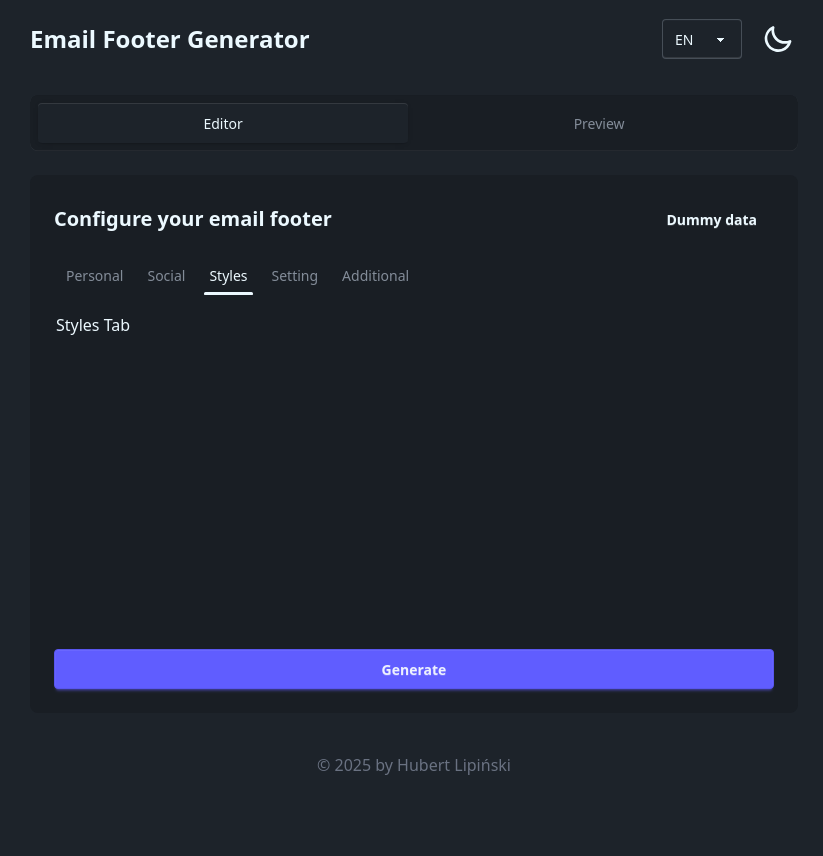
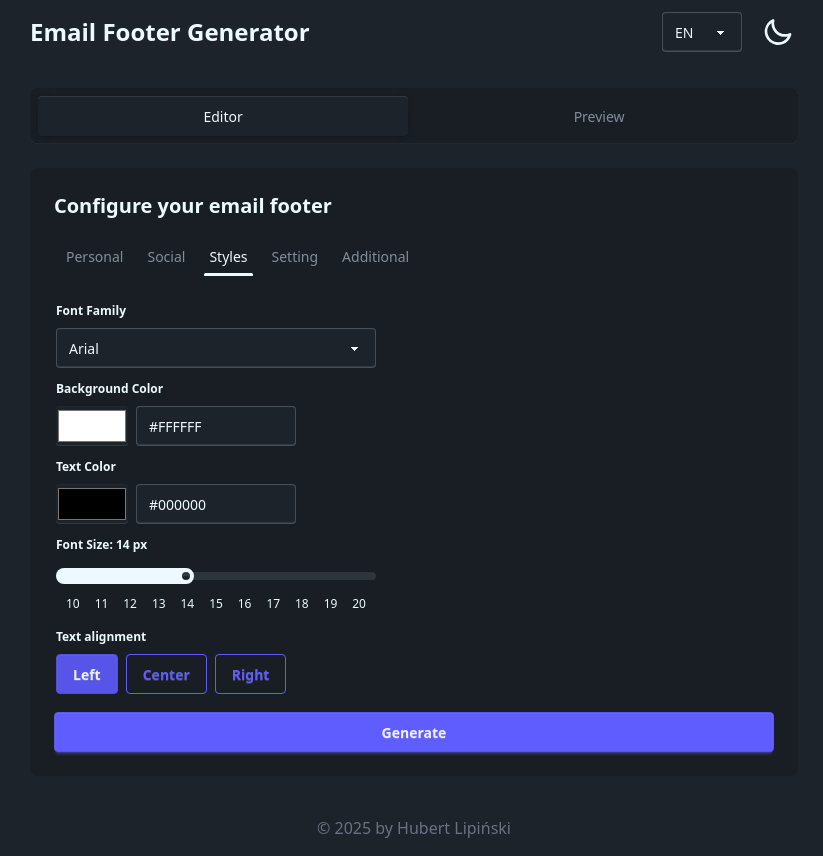
Before and after one commit to HubertLipinski/email-footer-generator, a Vue app: page / in a window 1280 px wide. Both pictures are taken after a click on the tab "Styles". Shown: the whole page, without its empty margins (226-1049 px from the left). Before the commit the page ends 800 px from the top, so only its background shows below. Built offline with nearby package versions, Linux system fonts and the light colour scheme; the HTML template or start-up script is replaced by a standard one.

Commit message:
feat: preview styles config

```diff
--- a/src/components/GeneratorForm.vue
+++ b/src/components/GeneratorForm.vue
@@ -3,13 +3,13 @@ import VTabs from '@/components/ui/vTabs.vue'
 import VTabContent from '@/components/ui/vTabContent.vue'
 import PersonalConfig from '@/components/configuration/PersonalConfig.vue'
 import SocialConfig from '@/components/configuration/SocialConfig.vue'
+import StyleConfig from '@/components/configuration/StyleConfig.vue'
 </script>
 
 <template>
   <div>
     <div class="flex justify-between mb-4 items-center">
       <h2 class="text-xl font-semibold">Configure your email footer</h2>
-      <a class="btn btn-ghost" @click="() => {}">Dummy data</a>
     </div>
 
     <VTabs>
@@ -19,12 +19,14 @@ import SocialConfig from '@/components/configuration/SocialConfig.vue'
       <VTabContent title="Social">
         <SocialConfig />
       </VTabContent>
-      <VTabContent title="Styles">Styles Tab</VTabContent>
+      <VTabContent title="Styles">
+        <StyleConfig />
+      </VTabContent>
       <VTabContent title="Setting">Setting Tab</VTabContent>
       <VTabContent title="Additional">Additional Tab</VTabContent>
     </VTabs>
 
-    <button class="btn btn-primary w-full mt-1" type="submit">Generate</button>
+    <button class="btn btn-primary w-full mt-3" type="submit">Generate</button>
   </div>
 </template>
 
--- /dev/null
+++ b/src/components/configuration/StyleConfig.vue
@@ -0,0 +1,85 @@
+<script setup lang="ts">
+import { ref } from 'vue'
+import { useConfiguratorStore } from '@/stores/configurator.ts'
+import { storeToRefs } from 'pinia'
+
+const fontOptions = ref([
+  'Arial',
+  'Helvetica',
+  'Tahoma',
+  'Verdana',
+  'Trebuchet MS',
+  'Geneva',
+  'Times New Roman',
+  'Georgia',
+  'Garamond',
+  'Courier New',
+  'Lucida Console',
+  'Monaco',
+])
+
+const alignOptions = ref(['left', 'center', 'right'])
+
+const store = useConfiguratorStore()
+const { styles } = storeToRefs(store)
+</script>
+
+<template>
+  <fieldset class="fieldset">
+    <legend class="fieldset-legend">Font Family</legend>
+    <select class="select" v-model="styles.fontFamily">
+      <option v-for="font in fontOptions" :key="font">{{ font }}</option>
+    </select>
+  </fieldset>
+
+  <fieldset class="fieldset">
+    <legend class="fieldset-legend">Background Color</legend>
+    <div class="inline-flex gap-2">
+      <input type="color" class="input flex-none max-w-18 p-0 m-0 border-0" v-model="styles.backgroundColor" />
+      <input type="text" class="input flex-none max-w-40" v-model="styles.backgroundColor" />
+    </div>
+  </fieldset>
+
+  <fieldset class="fieldset">
+    <legend class="fieldset-legend">Text Color</legend>
+    <div class="inline-flex gap-2">
+      <input type="color" class="input flex-none max-w-18 p-0 m-0 border-0" v-model="styles.textColor" />
+      <input type="text" class="input flex-none max-w-40" v-model="styles.textColor" />
+    </div>
+  </fieldset>
+
+  <fieldset class="fieldset">
+    <legend class="fieldset-legend">Font Size: {{ styles.fontSize }} px</legend>
+    <div class="w-full max-w-xs py-1">
+      <input type="range" min="10" max="20" class="range range-xs" step="1" v-model="styles.fontSize" />
+      <div class="flex justify-between px-2.5 mt-3 text-xs">
+        <span v-for="number in 11" :key="number">{{ 9 + number }}</span>
+      </div>
+    </div>
+  </fieldset>
+
+  <fieldset class="fieldset">
+    <legend class="fieldset-legend">Text alignment</legend>
+    <div class="flex items-start gap-2">
+      <div v-for="alignment in alignOptions" :key="`input-${alignment}`">
+        <label
+          class="btn btn-outline btn-primary"
+          :for="`alignment-${alignment}`"
+          :class="{ 'btn-active': styles.alignment === alignment }"
+        >
+          <span class="whitespace-nowrap capitalize">{{ alignment }}</span>
+        </label>
+        <input
+          type="radio"
+          name="alignment"
+          :id="`alignment-${alignment}`"
+          class="hidden"
+          :value="alignment"
+          v-model="styles.alignment"
+        />
+      </div>
+    </div>
+  </fieldset>
+</template>
+
+<style scoped></style>
--- a/src/components/templates/MinimalTemplate.vue
+++ b/src/components/templates/MinimalTemplate.vue
@@ -1,9 +1,18 @@
 <script setup lang="ts">
 import { useConfiguratorStore } from '@/stores/configurator.ts'
 import { storeToRefs } from 'pinia'
+import { reactive } from 'vue'
 
 const store = useConfiguratorStore()
-const { personal, social, config } = storeToRefs(store)
+const { personal, social, styles, config } = storeToRefs(store)
+
+const bodyStyles = reactive({
+  'font-family': `${styles.value.fontFamily}, sans-serif`,
+  'background-color': styles.value.backgroundColor,
+  'text-align': styles.value.alignment,
+  color: styles.value.textColor,
+  'font-size': `${styles.value.fontSize}px`,
+})
 </script>
 
 <template>
@@ -13,79 +22,79 @@ const { personal, social, config } = storeToRefs(store)
     cellspacing="0"
     cellpadding="0"
     border="0"
-    style="
-      background-color: #f8f9fa;
-      padding: 10px;
-      text-align: center;
-      border-top: 1px solid #ddd;
-      font-family: Arial, sans-serif;
-      /*max-width: 600px;*/
-      margin: auto;
-    "
+    style="padding: 10px; border-top: 1px solid #ddd; margin: auto"
+    :style="bodyStyles"
   >
     <tr>
       <td style="padding: 10px">
-        <table role="presentation" width="100%" cellspacing="0" cellpadding="0" border="0">
+        <table role="presentation" width="100%" cellspacing="0" cellpadding="0" border="0" :style="bodyStyles">
           <tr>
-            <td style="padding-bottom: 10px; font-size: 16px; font-weight: bold; text-align: center">
+            <td style="padding-bottom: 10px; font-weight: bold">
               {{ personal.name }}
             </td>
           </tr>
           <tr v-if="personal.position">
-            <td style="padding-bottom: 5px; font-size: 14px; text-align: center">{{ personal.position }}</td>
+            <td style="padding-bottom: 10px">{{ personal.position }}</td>
           </tr>
           <tr v-if="personal.email">
-            <td style="padding-bottom: 5px; text-align: center">
-              <a :href="`mailto:${personal.email}`" style="color: #007bff; text-decoration: none">
+            <td style="padding-bottom: 10px">
+              <a :href="`mailto:${personal.email}`" style="text-decoration: none">
                 {{ personal.email }}
               </a>
             </td>
           </tr>
           <tr v-if="personal.company">
-            <td style="padding-bottom: 5px; font-size: 14px; text-align: center">{{ personal.company }}</td>
+            <td style="padding-bottom: 10px">{{ personal.company }}</td>
           </tr>
           <tr v-if="personal.website">
             <td style="padding-bottom: 10px">
-              <a :href="personal.website" target="_blank" style="color: #007bff; text-decoration: none">
+              <a :href="personal.website" target="_blank" style="text-decoration: none">
                 {{ personal.website }}
               </a>
             </td>
           </tr>
           <tr v-if="config.socialMediaIcons">
             <td>
-              <table role="presentation" cellspacing="0" cellpadding="0" border="0" align="center" style="margin: auto">
+              <table
+                role="presentation"
+                cellspacing="0"
+                cellpadding="0"
+                border="0"
+                :align="styles.alignment"
+                style="margin: auto"
+              >
                 <tr>
-                  <td v-if="social.selected.includes('facebook') && social.facebook" style="padding: 0 10px">
+                  <td v-if="social.selected.includes('facebook') && social.facebook" style="padding-right: 10px">
                     <a :href="social.facebook" target="_blank" style="text-decoration: none"
                       ><img
-                        src="https://img.icons8.com/ios-filled/50/000000/facebook.png"
+                        src="https://api.iconify.design/mdi:facebook-box.svg?color=%231877F2"
                         alt="Facebook"
                         width="24"
                         height="24"
                     /></a>
                   </td>
-                  <td v-if="social.selected.includes('twitter') && social.twitter" style="padding: 0 10px">
+                  <td v-if="social.selected.includes('twitter') && social.twitter" style="padding-right: 10px">
                     <a :href="social.twitter" target="_blank" style="text-decoration: none"
                       ><img
-                        src="https://img.icons8.com/ios-filled/50/000000/twitter.png"
+                        src="https://api.iconify.design/ri:twitter-x-fill.svg?color=%23000000"
                         alt="Twitter"
                         width="24"
                         height="24"
                     /></a>
                   </td>
-                  <td v-if="social.selected.includes('linkedin') && social.linkedin" style="padding: 0 10px">
+                  <td v-if="social.selected.includes('linkedin') && social.linkedin" style="padding-right: 10px">
                     <a :href="social.linkedin" target="_blank" style="text-decoration: none"
                       ><img
-                        src="https://img.icons8.com/ios-filled/50/000000/linkedin.png"
+                        src="https://api.iconify.design/skill-icons:instagram.svg"
                         alt="LinkedIn"
                         width="24"
                         height="24"
                     /></a>
                   </td>
-                  <td v-if="social.selected.includes('instagram') && social.instagram" style="padding: 0 10px">
+                  <td v-if="social.selected.includes('instagram') && social.instagram" style="padding-right: 10px">
                     <a :href="social.instagram" target="_blank" style="text-decoration: none"
                       ><img
-                        src="https://img.icons8.com/ios-filled/50/000000/instagram.png"
+                        src="https://api.iconify.design/devicon:linkedin.svg"
                         alt="Instagram"
                         width="24"
                         height="24"
--- /dev/null
+++ b/src/composables/useClipboard.ts
@@ -0,0 +1,23 @@
+import { type MaybeRefOrGetter, readonly, ref, toValue } from 'vue'
+
+export function useClipboard() {
+  const codeCopied = ref<boolean>(false)
+
+  async function copy(text: MaybeRefOrGetter<string>): Promise<void> {
+    try {
+      await navigator.clipboard.writeText(toValue(text))
+      codeCopied.value = true
+    } catch (err) {
+      console.error('[Copy]:', err)
+    }
+
+    setTimeout(() => {
+      codeCopied.value = false
+    }, 2000)
+  }
+
+  return {
+    codeCopied: readonly(codeCopied),
+    copy,
+  }
+}
--- /dev/null
+++ b/src/composables/useDevelopmentMode.ts
@@ -0,0 +1,11 @@
+import { ref } from 'vue'
+
+export function useDevelopmentMode() {
+  const buildMode = ref<string>(import.meta.env.MODE)
+
+  return {
+    buildMode,
+    isDevMode: buildMode.value === 'development',
+    isProdMode: buildMode.value !== 'development',
+  }
+}
--- /dev/null
+++ b/src/composables/useDownloadFile.ts
@@ -0,0 +1,32 @@
+import { type MaybeRefOrGetter, ref, toValue } from 'vue'
+
+export function useDownloadFile() {
+  const isDownloading = ref<boolean>(false)
+
+  function downloadFile(content: MaybeRefOrGetter<string>, filename: string, type: string = 'text/html'): void {
+    if (isDownloading.value) return
+
+    isDownloading.value = true
+
+    setTimeout(() => {
+      const blob = new Blob([toValue(content)], { type })
+      const url = URL.createObjectURL(blob)
+
+      const a = document.createElement('a')
+      a.href = url
+      a.download = filename
+      document.body.appendChild(a)
+      a.click()
+
+      document.body.removeChild(a)
+      URL.revokeObjectURL(url)
+
+      isDownloading.value = false
+    }, 1000)
+  }
+
+  return {
+    isDownloading,
+    downloadFile,
+  }
+}
--- a/src/stores/configurator.ts
+++ b/src/stores/configurator.ts
@@ -47,7 +47,13 @@ export const useConfiguratorStore = defineStore('configurator', () => {
     },
   })
 
-  const styles = ref({})
+  const styles = ref({
+    fontFamily: 'Arial',
+    backgroundColor: '#FFFFFF',
+    textColor: '#000000',
+    fontSize: 14,
+    alignment: 'left',
+  })
 
   const config = ref({
     socialMediaIcons: true,
```
Also changed, not shown: src/components/GeneratorPreview.vue (+17 -42 lines), src/composables/useHtmlPreview.ts (+35 -1 lines).
